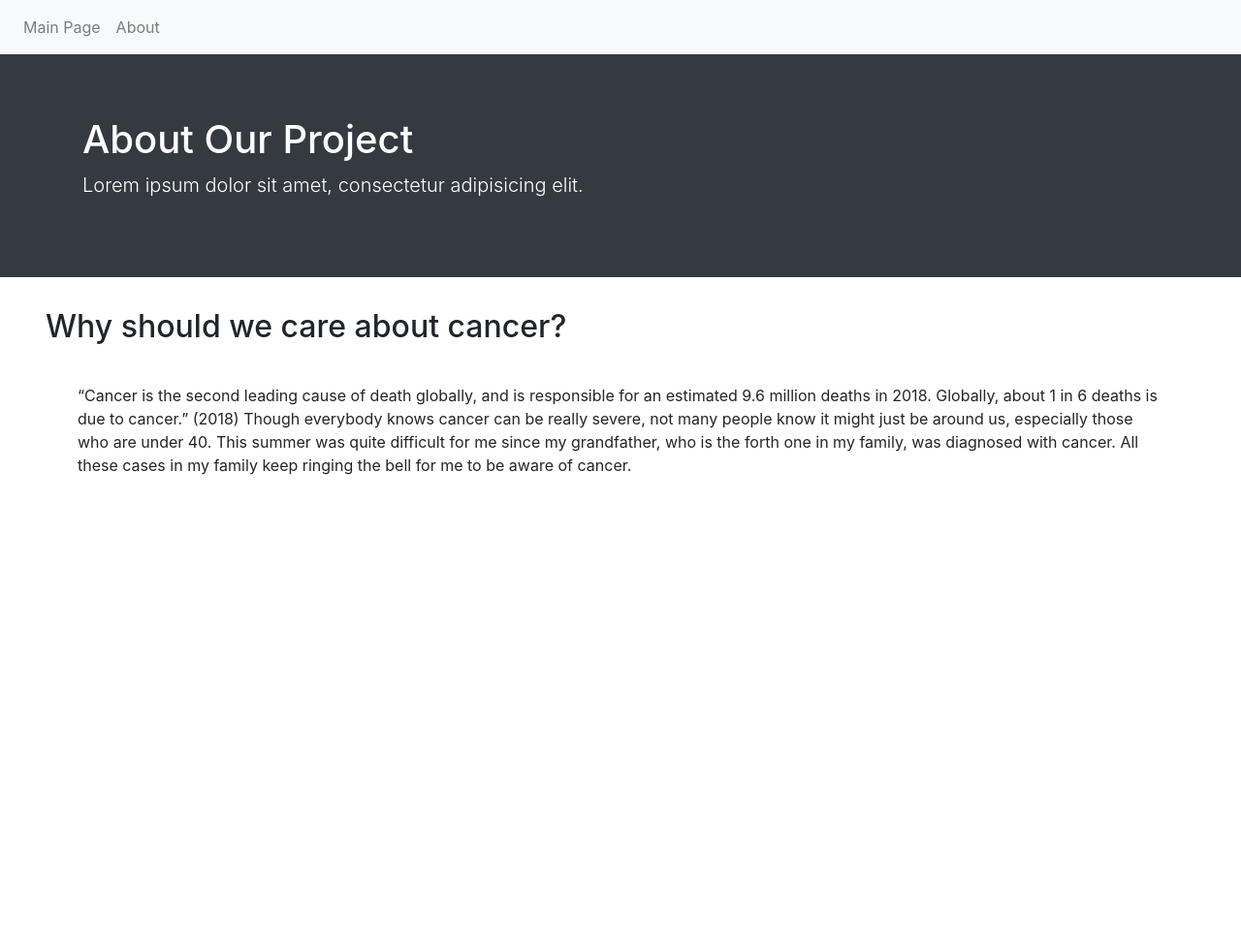
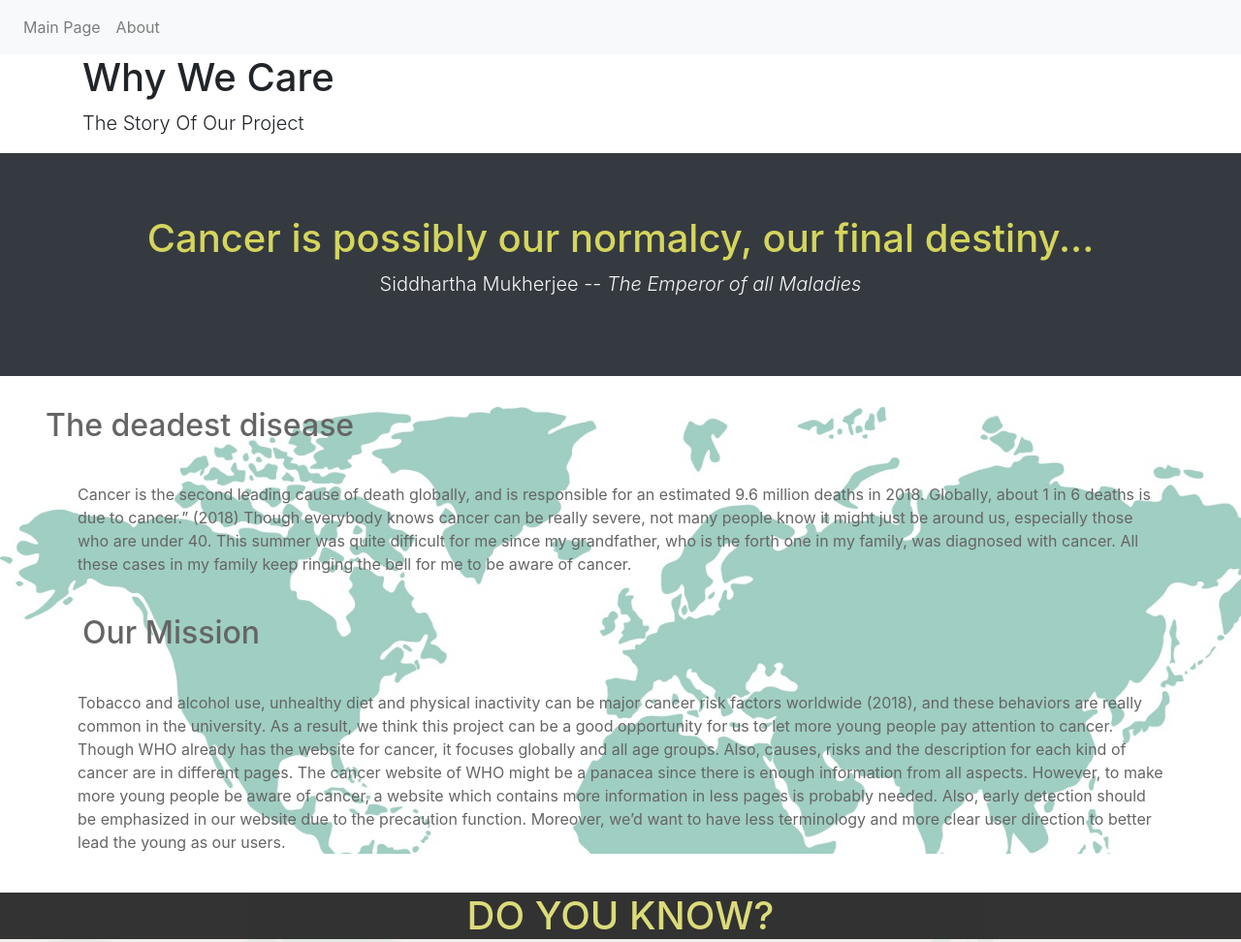
Before and after one commit to info340-au20/project-1-Group-I2, a website: page landing.html in a window 1280 px wide. Shown: the top 972 px of the page at 97% size. Before the commit the page ends 800 px from the top, so only its background shows below. Drawn offline with nearby package versions, Linux system fonts and the light colour scheme.

Commit message:
finished about page

```diff
--- a/CSS/style1.css
+++ b/CSS/style1.css
@@ -56,6 +56,60 @@ main p {
       height: 500px;
   }
 
-div#title{
+div.titel{
   margin-left: 2rem;
 }
+
+.quote{
+  color: rgba(219, 219, 93, 0.966);
+  text-align: center;
+}
+
+.quote p{
+  color: whitesmoke;
+}
+
+.intro{
+  background-size: 1400px 800px;
+  background-image:url('../img/map.jpg');
+  opacity: 60%;
+  color: black;
+}
+
+header div p span{
+  font-style: italic;
+}
+
+
+.title2 h1{
+  color:rgba(219, 219, 93, 0.966);
+  text-align: center;
+  text-transform: uppercase;
+  background-color: black;
+  margin: 0%;
+  opacity: 80%;
+}
+
+.responsive {
+  width: 100%;
+  height: auto;
+}
+
+.footer-top{
+  margin-left: 5rem;
+  color: orange;
+}
+
+.footer-top a{
+  color: white;
+}
+
+footer{
+  height: 100px;
+  background-color: rgba(30, 49, 110, 0.932);
+}
+
+.copyright{
+  color: orange;
+  font-size: 1em;
+}
--- a/landing.html
+++ b/landing.html
@@ -33,21 +33,28 @@
         </div>
       </nav>
 
-    <header class="jumbotron jumbotron-fluid text-white bg-dark">
+    <header class="about-header1">
         <div class="container">
-          <h1>About Our Project</h1>
-          <p class="lead">Lorem ipsum dolor sit amet, consectetur adipisicing elit.</p>
+          <h1>Why We Care</h1>
+          <p class="lead">The Story Of Our Project</p>
+        </div>
+    </header>
+
+    <header class="quote jumbotron jumbotron-fluid bg-dark">
+        <div class="container">
+          <h1>Cancer is possibly our normalcy, our final destiny...</h1>
+          <p class="lead">Siddhartha Mukherjee -- <span>The Emperor of all Maladies</span></p>
         </div>
     </header>
 
     <main>
-        <section class="intro">
-            <div id="title" class="container">
-                <h2>Why should we care about cancer?</h2>
+        <div class="intro">
+            <div class="titel container">
+                <h2>The deadest disease</h2>
             </div>
             <div class="paragraph">
                 <p>
-                    “Cancer is the second leading cause of death globally,
+                    Cancer is the second leading cause of death globally,
                     and is responsible for an estimated 9.6 million deaths in 2018.
                     Globally, about 1 in 6 deaths is due to cancer.” (2018)
                     Though everybody knows cancer can be really severe,
@@ -60,7 +67,54 @@
                 </p>
 
             </div>
+
+            <div class="title container">
+                <h2>Our Mission</h2>
+            </div>
+            <div class="paragraph">
+                <p>
+                    Tobacco and alcohol use, unhealthy diet and physical inactivity
+                    can be major cancer risk factors worldwide (2018),
+                    and these behaviors are really common in the university.
+                    As a result, we think this project can be a good opportunity
+                    for us to let more young people pay attention to cancer.
+                    Though WHO already has the website for cancer,
+                    it focuses globally and all age groups.
+                    Also, causes, risks and the description for each kind of
+                    cancer are in different pages.
+                    The cancer website of WHO might be a panacea since
+                    there is enough information from all aspects.
+                    However, to make more young people be aware of cancer,
+                    a website which contains more information in less pages
+                    is probably needed. Also, early detection should be emphasized
+                    in our website due to the precaution function.
+                    Moreover, we’d want to have less terminology and more clear
+                    user direction to better lead the young as our users.
+                </p>
+            </div>
+        </div>
+
+        <section class="image">
+            <div class="title2">
+                <h1>Do you Know?</h2>
+            </div>
+            <img src="img/stat-pic.jpg" alt="cancer statistic picture" class="responsive">
         </section>
+        <footer>
+            <div class="footer-top">
+                <a href="https://www.thecurealliance.org/why-we-care/">Pictures</a>|
+                <a href="https://gis.cdc.gov/Cancer/USCS/DataViz.html">Data</a>|
+                <a href="https://github.com/info340-au20/project-1-Group-I2.git">Github Page</a>
+            </div>
+            <div>
+                <p class="copyright">
+                    &copy;Copyright Info340 group-I2 | University of Wahington
+                </p>
+            </div>
+        </div>
+
+        </footer>
+
     </main>
 
 </body>
```
Also changed, not shown: img/map.jpg (added), img/split.png (added), img/stat-pic.jpg (added), 1 other file.
